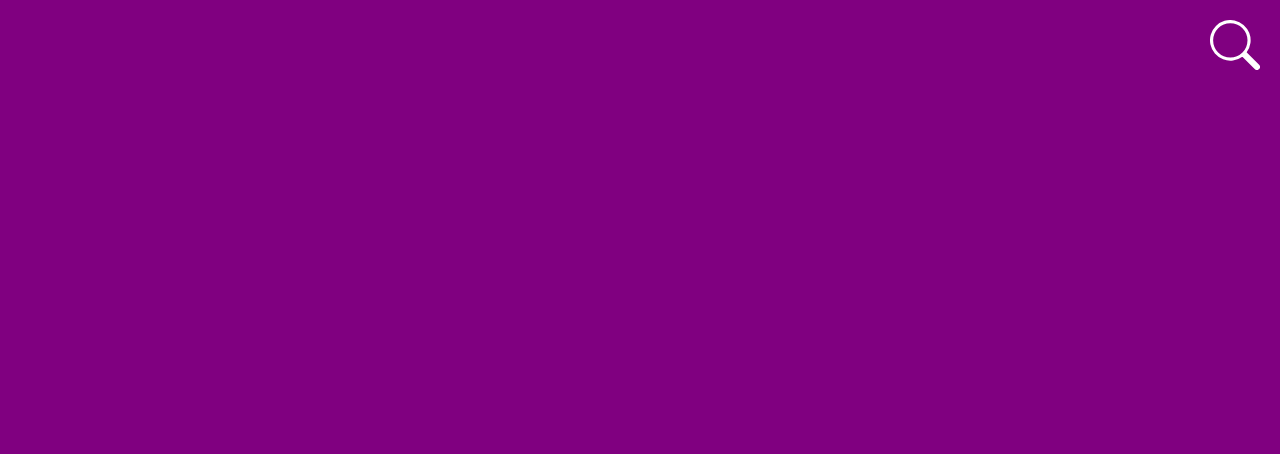
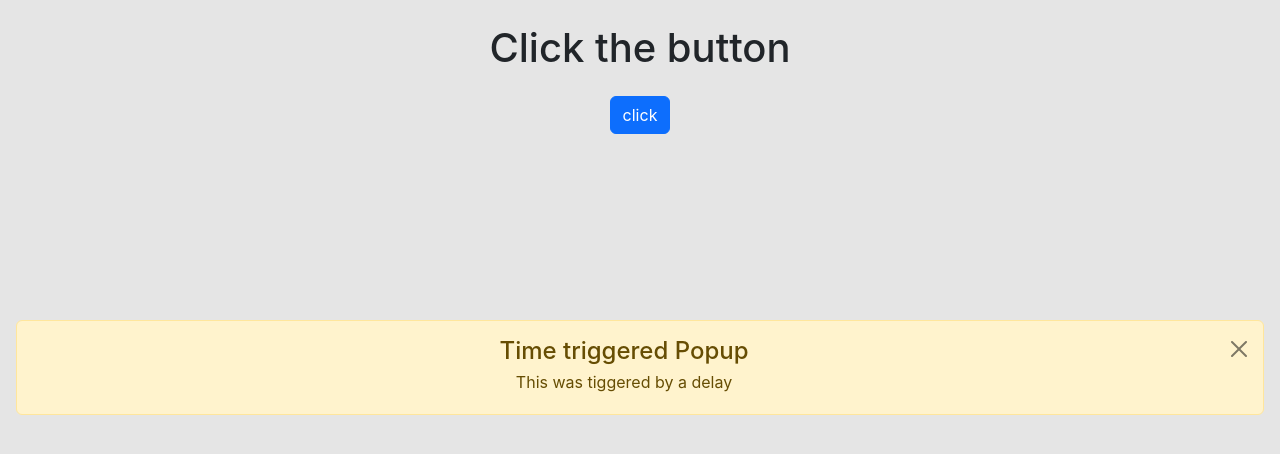
Before and after one commit to anas-kazay/React-mini-projects, a React (Create React App) app in the folder projects-group/: page / in a window 1280 px wide. Shown: the top 454 px of the page. Built offline with nearby package versions, Linux system fonts and the light colour scheme; the HTML template or start-up script is replaced by a standard one.

Commit message:
add popup App

```diff
--- a/projects-group/src/App.js
+++ b/projects-group/src/App.js
@@ -1,10 +1,10 @@
 import "./App.css";
-import HiddenSearchBarApp from "./projects/9-hidden-search-bar/HiddenSearchBarApp";
+import PopUpApp from "./projects/10-PopUp/PopUpApp";
 
 function App() {
   return (
     <div className="App">
-      <HiddenSearchBarApp />
+      <PopUpApp />
     </div>
   );
 }
--- /dev/null
+++ b/projects-group/src/projects/10-PopUp/PopUpApp.jsx
@@ -0,0 +1,45 @@
+import React, { useState, useEffect } from "react";
+import Popup from "../components/Popup";
+import Button from "../components/Button";
+import Title from "../components/Title";
+
+export default function PopUpApp() {
+  const [trigger, setTrigger] = useState(false);
+  const [timeTrigger, setTimeTrigger] = useState(false);
+  const triggerPopup = () => {
+    setTrigger(true);
+  };
+  const closePopup = () => {
+    setTrigger(false);
+  };
+
+  const closeTimerPopup = () => {
+    setTimeTrigger(false);
+  };
+  useEffect(() => {
+    setTimeout(() => {
+      setTimeTrigger(true);
+    }, 3000);
+  }, []);
+  return (
+    <div className="text-center">
+      <Title text={"Click the button"} classes={"my-4"} />
+      <Button btnClass={"btn-primary"} onClick={triggerPopup} />
+
+      <Popup
+        type={"alert-info"}
+        title={"Triggered Popup"}
+        text={"This was tiggered by a button"}
+        handleClose={closePopup}
+        trigger={trigger}
+      />
+      <Popup
+        type={"alert-warning"}
+        title={"Time triggered Popup"}
+        text={"This was tiggered by a delay"}
+        handleClose={closeTimerPopup}
+        trigger={timeTrigger}
+      />
+    </div>
+  );
+}
--- /dev/null
+++ b/projects-group/src/projects/components/Popup.jsx
@@ -0,0 +1,35 @@
+import React from "react";
+import Button from "./Button";
+export default function Popup({ type, title, text, handleClose, trigger }) {
+  const popupContainer = {
+    position: "absolute",
+    top: 0,
+    height: "100vh",
+    width: "100vw",
+    background: "rgba(0,0,0,0.1)",
+    zIndex: "-1",
+  };
+  const popupStyle = {
+    position: "relative",
+    margin: "40vh auto",
+    zIndex: "1",
+  };
+  return (
+    trigger && (
+      <div style={popupContainer}>
+        <div
+          className={`alert alert-dismissible mx-3 ${type}`}
+          style={popupStyle}
+        >
+          <div className="alert-close">
+            <div className="d-flex flex-column">
+              <h4 className="mb-1">{title && title}</h4>
+              <p className="mb-1">{text && text}</p>
+            </div>
+            <Button btnClass={"btn-close"} text="" onClick={handleClose} />
+          </div>
+        </div>
+      </div>
+    )
+  );
+}
```
